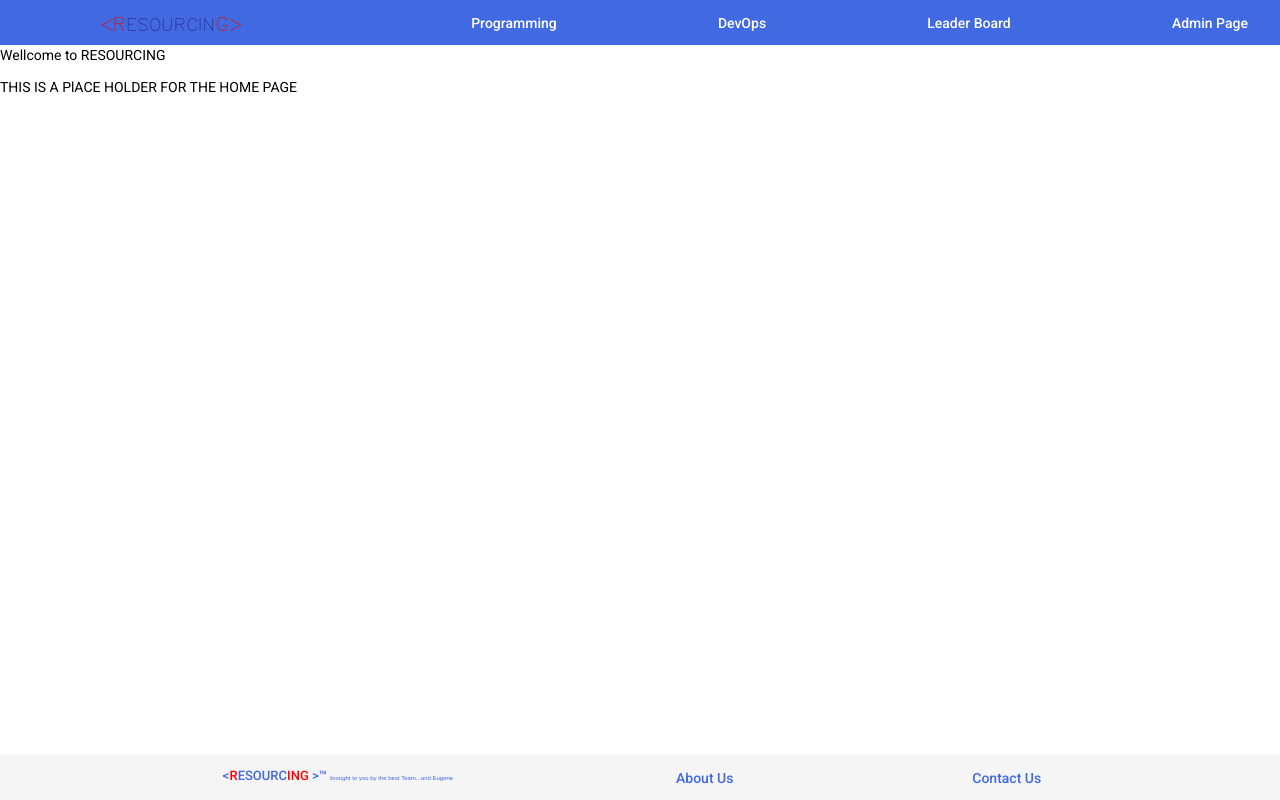
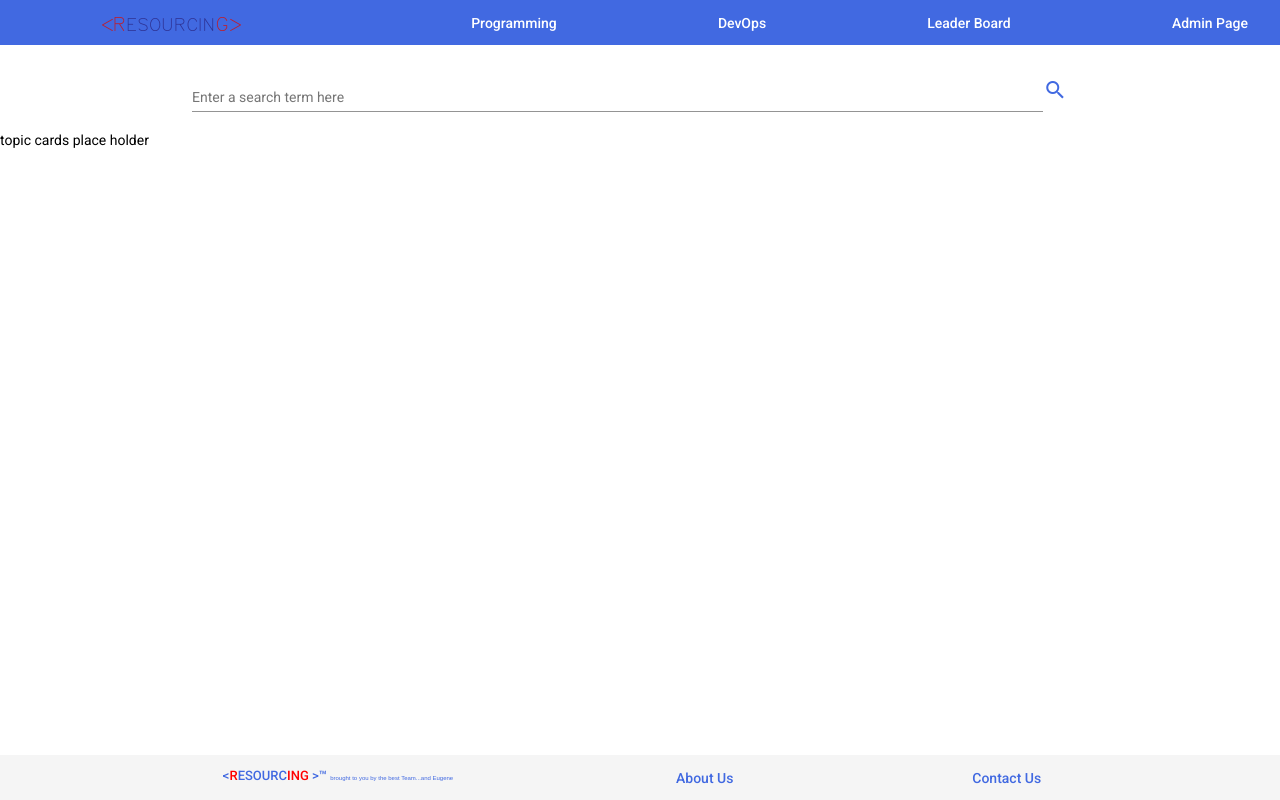
Before and after one commit to yarinr/resourcing-client, an Angular app: page /home in a window 1280 px wide. Built offline with nearby package versions, Linux system fonts and the light colour scheme.

Commit message:
homepage With search bar

```diff
--- a/package.json
+++ b/package.json
@@ -21,7 +21,7 @@
     "@angular/platform-browser": "~9.0.0-rc.7",
     "@angular/platform-browser-dynamic": "~9.0.0-rc.7",
     "@angular/router": "~9.0.0-rc.7",
-    "hammerjs": "^2.0.8",
+    "material-design-icons": "^3.0.1",
     "rxjs": "~6.5.3",
     "tslib": "^1.10.0",
     "zone.js": "~0.10.2"
--- a/src/app/feature/feature.module.ts
+++ b/src/app/feature/feature.module.ts
@@ -5,9 +5,7 @@ import { AdminPageComponent } from './admin-page/admin-page.component';
 import { DevOpsLinksPageComponent } from './dev-ops-links-page/dev-ops-links-page.component';
 import { LeaderBoardComponent } from './leader-board/leader-board.component';
 import { ProgramingLinksPageComponent } from './programing-links/programing-links-page.component';
-import { MaterialModule } from '../shared/material/material.module';
-import { MatTableModule } from '@angular/material/table';
-import { MatSliderModule } from '@angular/material/slider';
+import { SharedModule } from '../shared/shared.module';
 
 @NgModule({
   declarations: [
@@ -17,6 +15,6 @@ import { MatSliderModule } from '@angular/material/slider';
     DevOpsLinksPageComponent,
     LeaderBoardComponent
   ],
-  imports: [CommonModule, MatSliderModule, MatTableModule]
+  imports: [CommonModule, SharedModule]
 })
 export class FeatureModule {}
--- a/src/app/feature/home-page/home-page.component.html
+++ b/src/app/feature/home-page/home-page.component.html
@@ -1,2 +1,15 @@
-<p>Wellcome to RESOURCING</p>
-<P>THIS IS A PlACE HOLDER FOR THE HOME PAGE</P>
+<div class="home-container">
+  <div class="search-container">
+    <form class="search form">
+      <span>
+        <mat-form-field class="search-field">
+          <input matInput placeholder="Enter a search term here" value="" />
+        </mat-form-field>
+        <i class="material-icons icon">search</i>
+      </span>
+    </form>
+  </div>
+  <div class="topic-cards">
+    topic cards place holder
+  </div>
+</div>
--- a/src/app/feature/home-page/home-page.component.less
+++ b/src/app/feature/home-page/home-page.component.less
@@ -0,0 +1,17 @@
+.search-form {
+  min-width: 150px;
+  max-width: 500px;
+}
+
+.search-field {
+  width: 95%;
+}
+.search-container {
+  margin-left: auto;
+  margin-right: auto;
+  margin-top: 2em;
+  width: 70%;
+}
+.icon {
+  color: royalblue;
+}
--- a/src/app/feature/home-page/home-page.component.ts
+++ b/src/app/feature/home-page/home-page.component.ts
@@ -6,10 +6,7 @@ import { Component, OnInit } from '@angular/core';
   styleUrls: ['./home-page.component.less']
 })
 export class HomePageComponent implements OnInit {
+  constructor() {}
 
-  constructor() { }
-
-  ngOnInit() {
-  }
-
+  ngOnInit() {}
 }
--- a/src/index.html
+++ b/src/index.html
@@ -14,7 +14,9 @@
       href="https://fonts.googleapis.com/icon?family=Material+Icons"
       rel="stylesheet"
     />
-  </head>
+      <link href="https://fonts.googleapis.com/css?family=Roboto:300,400,500&display=swap" rel="stylesheet">
+    <link href="https://fonts.googleapis.com/icon?family=Material+Icons" rel="stylesheet">
+</head>
   <body class="mat-typography">
     <app-root></app-root>
   </body>
--- a/src/styles.less
+++ b/src/styles.less
@@ -1,19 +1,10 @@
 /* You can add global styles to this file, and also import other style files */
-
+@import '~material-design-icons/iconfont/material-icons.css';
 html,
 body {
   height: 100%;
 }
 body {
   margin: 0;
-  font-family: Roboto, "Helvetica Neue", sans-serif;
+  font-family: Roboto, 'Helvetica Neue', sans-serif;
 }
-
-html,
-body {
-  height: 100%;
-}
-body {
-  margin: 0;
-  font-family: Roboto, "Helvetica Neue", sans-serif;
-}
```
Also changed, not shown: src/app/app.module.ts (+9 -9 lines), src/app/core/core.module.ts (+6 -6 lines), src/app/feature/programing-links/programing-links-page.component.ts (+4 -4 lines), src/app/shared/material/material.module.ts (+33 -10 lines), src/app/shared/shared.module.ts (+6 -5 lines), 1 other file (tests, documents, lock files or other folders).
